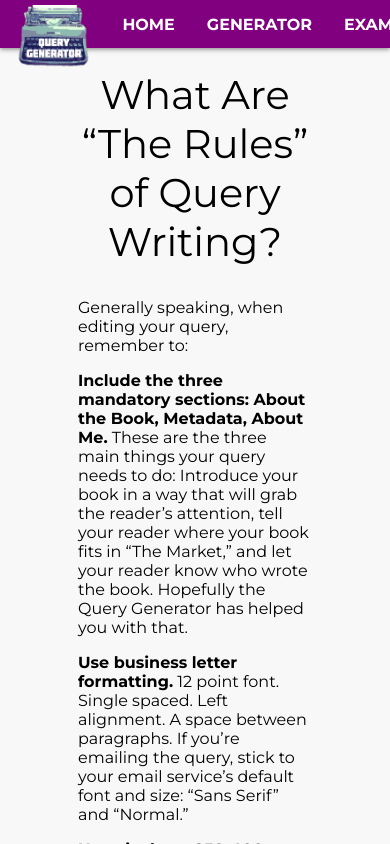
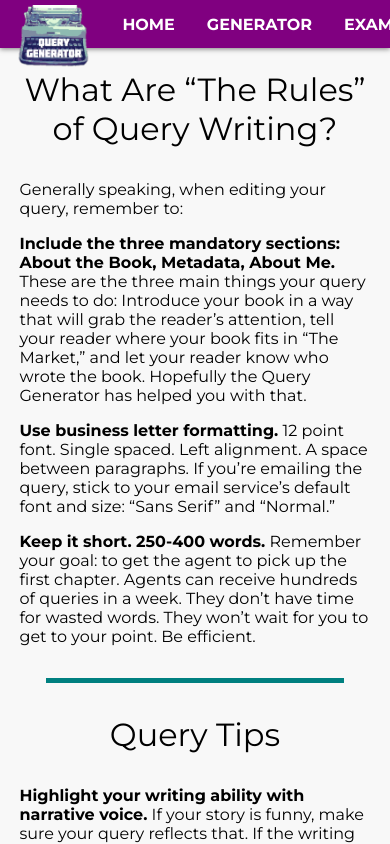
Before and after one commit to clirette/query-letter-generator, a React (Create React App) app: page /advice in a window 390 px wide. Shown: the top 844 px of the page. Built offline with nearby package versions, Linux system fonts and the light colour scheme.

Commit message:
Large phone styling for advice page.

```diff
--- a/public/style.css
+++ b/public/style.css
@@ -294,4 +294,8 @@ body {
   .description {
     font-size: 1rem; }
   .pledge {
+    width: 90%; }
+  .advice-header {
+    font-size: 2rem; }
+  .advice-body {
     width: 90%; } }
--- a/src/sass/main.scss
+++ b/src/sass/main.scss
@@ -433,4 +433,14 @@ body {
   .pledge {
     width: 90%;
   }
+
+  ////////////////////////////////
+  // Advice
+  .advice-header {
+    font-size: 2rem;
+  }
+
+  .advice-body {
+    width: 90%;
+  }
 }
```
